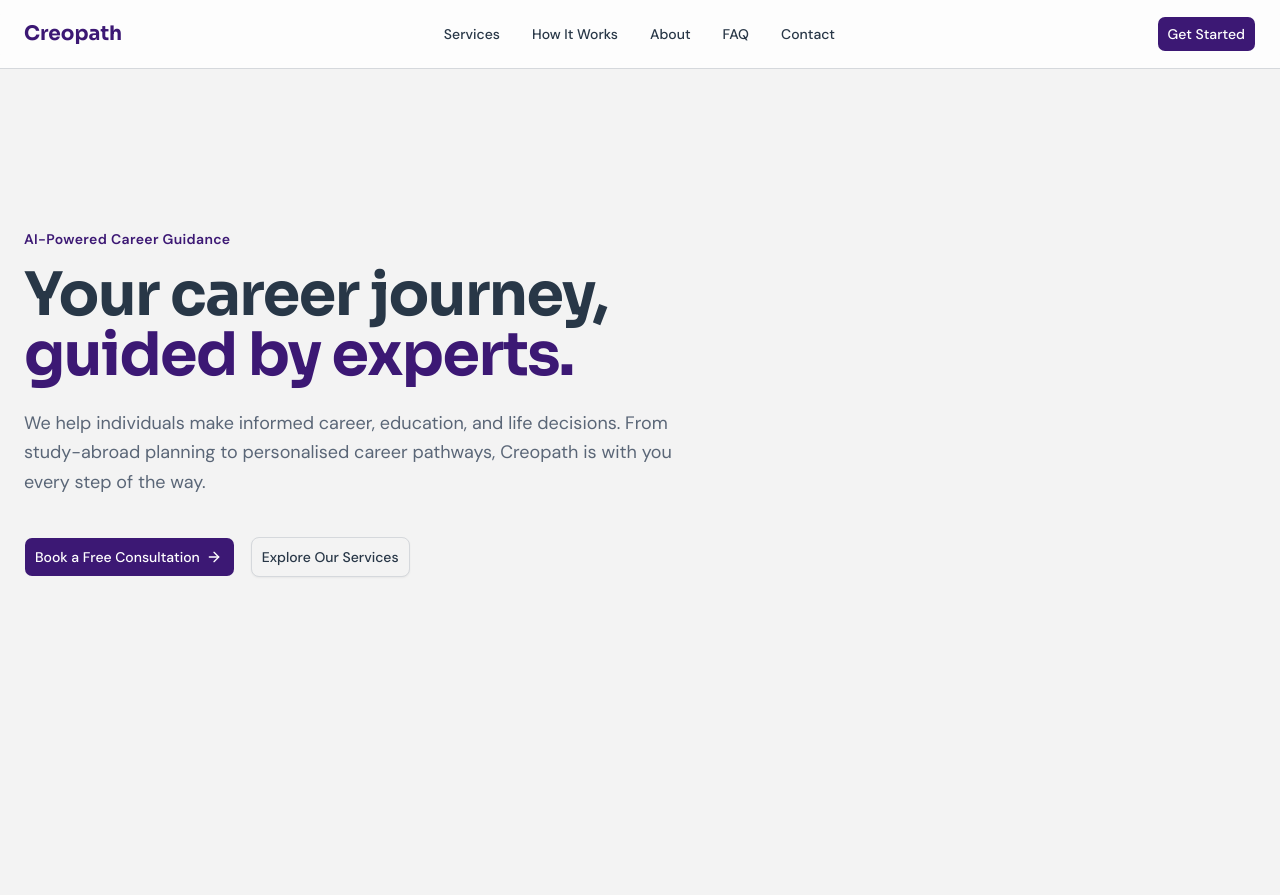
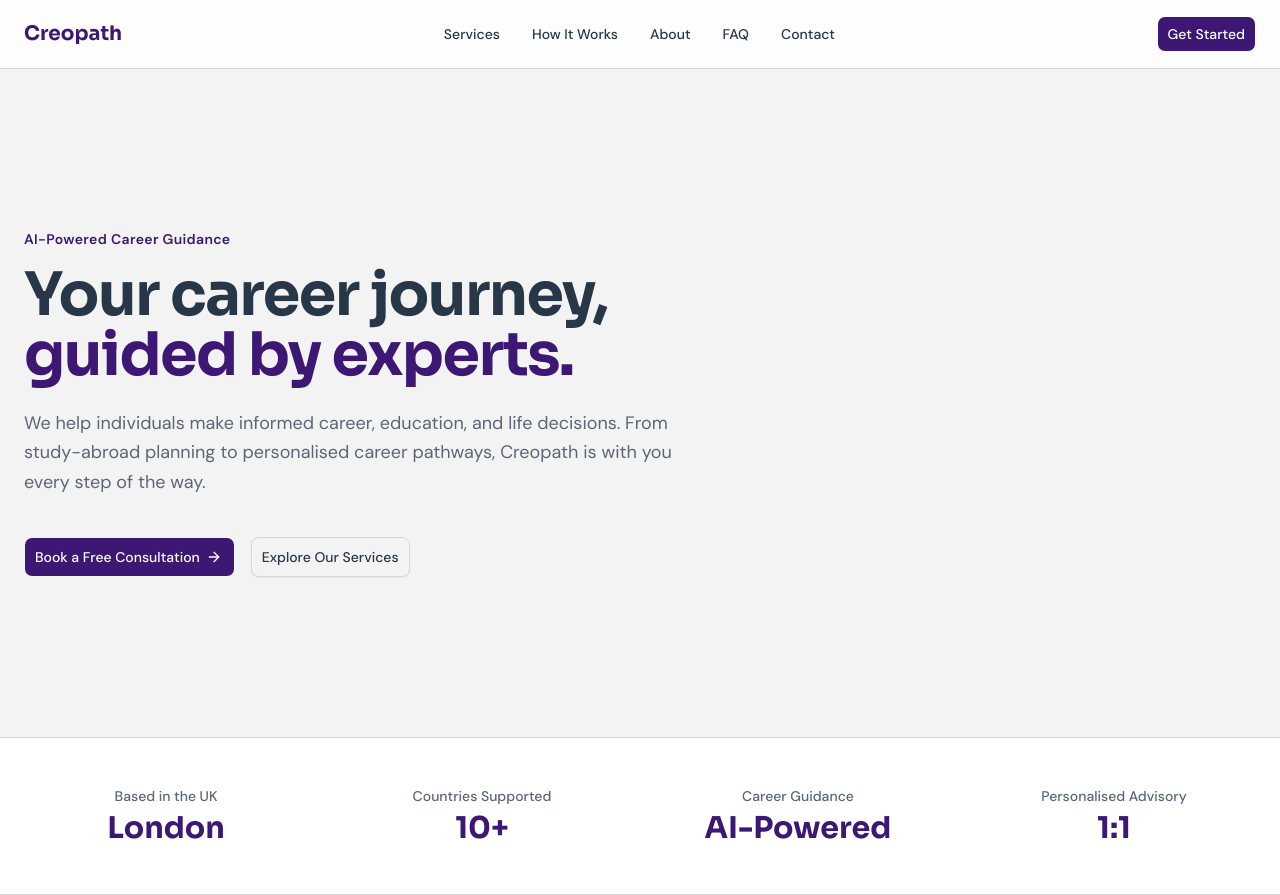
Before and after one commit to creopath/website, a Next.js app: page / in a window 1280 px wide. Before the commit the page ends 800 px from the top, so only its background shows below. Built offline with nearby package versions, Linux system fonts and the light colour scheme.

Commit message:
add stats bar section

```diff
--- a/app/page.tsx
+++ b/app/page.tsx
@@ -1,5 +1,6 @@
 import { Navbar } from "@/components/navbar"
 import { Hero } from "@/components/hero"
+import { Stats } from "@/components/stats"
 
 export default function Page() {
   return (
@@ -7,6 +8,7 @@
       <Navbar />
       <main>
         <Hero />
+        <Stats />
       </main>
     </>
   )
--- /dev/null
+++ b/components/stats.tsx
@@ -0,0 +1,52 @@
+"use client"
+
+import { motion } from "motion/react"
+
+const stats = [
+  { value: "London", label: "Based in the UK" },
+  { value: "10+", label: "Countries Supported" },
+  { value: "AI-Powered", label: "Career Guidance" },
+  { value: "1:1", label: "Personalised Advisory" },
+]
+
+const container = {
+  hidden: { opacity: 0 },
+  show: {
+    opacity: 1,
+    transition: { staggerChildren: 0.1 },
+  },
+}
+
+const item = {
+  hidden: { opacity: 0, y: 20 },
+  show: { opacity: 1, y: 0 },
+}
+
+export function Stats() {
+  return (
+    <section className="border-y border-border bg-card px-6 py-12">
+      <motion.dl
+        variants={container}
+        initial="hidden"
+        whileInView="show"
+        viewport={{ once: true }}
+        className="mx-auto grid max-w-7xl grid-cols-2 gap-8 lg:grid-cols-4"
+      >
+        {stats.map((stat) => (
+          <motion.div
+            key={stat.label}
+            variants={item}
+            className="text-center"
+          >
+            <dt className="text-sm font-medium text-muted-foreground">
+              {stat.label}
+            </dt>
+            <dd className="mt-1 font-heading text-3xl font-bold text-primary">
+              {stat.value}
+            </dd>
+          </motion.div>
+        ))}
+      </motion.dl>
+    </section>
+  )
+}
```
